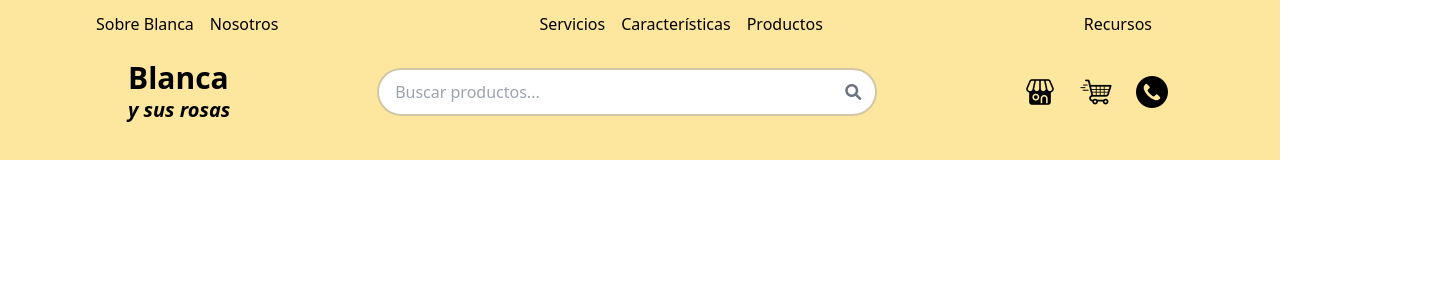
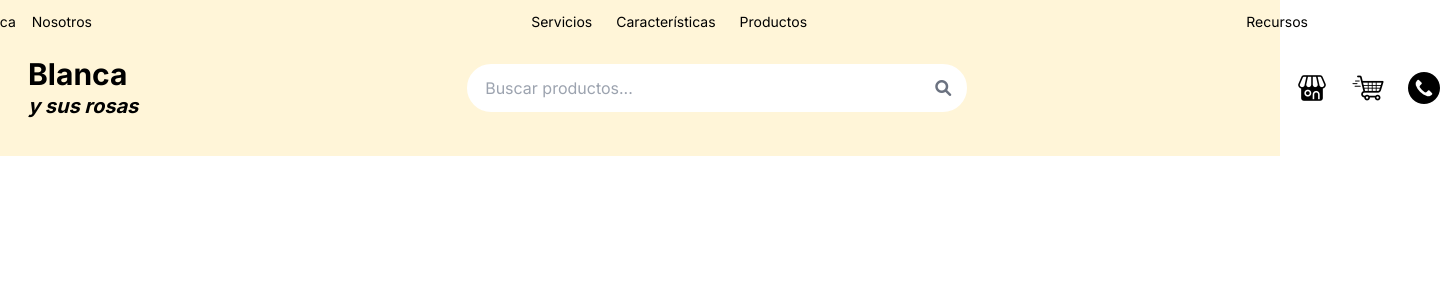
Before and after one commit to somilsdiaz/Blanca-y-sus-Rosas-E-Commerce-Web, an Angular app: page / in a window 1280 px wide. Shown: the top 300 px of the page, 1440 px wide, since content can reach past the window. Built offline with nearby package versions, Linux system fonts and the light colour scheme.

Commit message:
feat(HU0001): The header has been improved

```diff
--- a/package.json
+++ b/package.json
@@ -22,6 +22,8 @@
     "@angular/router": "^18.2.0",
     "@angular/ssr": "^18.2.11",
     "express": "^4.18.2",
+    "lucide": "^0.468.0",
+    "lucide-angular": "^0.468.0",
     "rxjs": "~7.8.0",
     "tslib": "^2.3.0",
     "zone.js": "~0.14.10"
--- a/src/app/component/header/header.component.html
+++ b/src/app/component/header/header.component.html
@@ -1,36 +1,40 @@
-<header class="bg-[#fde79e] py-3 px-4">
-    <div class="max-w-7xl mx-auto flex flex-col md:flex-row justify-between items-center text-base font-medium">
+<header class="bg-[#fff5d8] py-3 px-4">
+
+
+
+    <div class="max-w-7xl mx-auto flex flex-col md:flex-row justify-between items-center font-medium text-sm">
         <!-- Primera sección -->
-        <section class="md:ml-20 mb-2 md:mb-0">
+        <section class="hidden md:flex md:-ml-[5.5rem] f mb-2 md:mb-0">
             <ul class="flex flex-wrap space-x-4 justify-center md:justify-start">
-                <li><a href="#sobre-blanca" class="hover:underline">Sobre Blanca</a></li>
-                <li><a href="#nosotros" class="hover:underline">Nosotros</a></li>
+                <li><a href="#sobre-blanca" class="hover:text-gray-600">Sobre Blanca</a></li>
+                <li><a href="#nosotros" class="hover:text-gray-600">Nosotros</a></li>
             </ul>
         </section>
 
         <!-- Segunda sección -->
-        <section class="mb-2 md:mb-0">
-            <ul class="flex flex-wrap space-x-4 justify-center">
-                <li><a href="#servicios" class="hover:underline">Servicios</a></li>
-                <li><a href="#caracteristicas" class="hover:underline">Características</a></li>
-                <li><a href="#productos" class="hover:underline">Productos</a></li>
+        <section class="hidden md:flex mb-2 md:mb-0">
+            <ul class="flex flex-wrap space-x-6 justify-center">
+                <li><a href="#servicios" class="hover:text-gray-600">Servicios</a></li>
+                <li><a href="#caracteristicas" class="hover:text-gray-600">Características</a></li>
+                <li><a href="#productos" class="hover:text-gray-600">Productos</a></li>
             </ul>
         </section>
 
         <!-- Tercera sección -->
-        <section class="md:mr-28">
+        <section class="hidden md:flex md:-mr-11">
             <ul class="flex space-x-4 justify-center md:justify-end">
-                <li><a href="#recursos" class="hover:underline">Recursos</a></li>
+                <li><a href="#recursos" class="hover:text-gray-600">Recursos</a></li>
             </ul>
         </section>
     </div>
 
-    <div class="md:ml-28 max-w-7xl mx-auto flex flex-col md:flex-row justify-between items-center py-6">
+    <div class="md:ml-3 max-w-7xl mx-auto flex flex-col md:flex-row justify-between items-center py-3 pr-4 pl-4 md:py-6 md:pr-0 md:pl-0">
         <!-- Logotipo -->
-        <div class="text-center md:text-left mb-4 md:mb-0">
+        <div class="text-right w-full pr-3 md:pr-0 md:text-left md:w-auto mb-4 md:mb-0">
             <h1 class="text-3xl font-bold">Blanca</h1>
             <h2 class="text-xl font-semibold italic">y sus rosas</h2>
         </div>
+
 
         <div class="md:mx-4 w-full md:w-[500px] mx-auto">
             <form action="/search" method="GET" role="search" aria-label="Formulario de búsqueda" class="relative flex items-center">
@@ -40,7 +44,7 @@
                     id="search-input"
                     placeholder="Buscar productos..."
                     aria-label="Buscar productos"
-                    class="w-full h-12 pl-4 pr-12 rounded-full border-2 border-[#D1C7A4] focus:outline-none focus:border-[#b0a07f]"
+                    class="w-full h-14 md:h-12 pl-4 pr-12 rounded-full border-2 border-[#fff] focus:outline-none focus:border-[#b0a07f]"
                 />
                 <!-- Botón de lupa a la derecha -->
                 <button type="submit" aria-label="Buscar productos" class="absolute right-4 text-gray-500 hover:text-gray-700">
@@ -53,7 +57,7 @@
 
 
         <!-- Iconos de navegación -->
-        <div class="md:mr-24 flex space-x-6 mt-4 md:mt-0">
+        <div class="hidden md:flex md:-mr-44 space-x-6 mt-4 md:mt-0">
             <a href="/tienda" aria-label="Ver productos disponibles" class="hover:scale-110 transition-transform">
                 <img src="store.png" alt="Tienda" class="h-8 w-8" loading="lazy">
             </a>
--- a/src/styles.scss
+++ b/src/styles.scss
@@ -2,8 +2,9 @@
 @tailwind base;
 @tailwind components;
 @tailwind utilities;
+@import url('https://fonts.googleapis.com/css2?family=Inter:wght@400;700&display=swap');
 
 body {
     margin: 0;
-    font-family: system-ui, -apple-system, BlinkMacSystemFont, 'Segoe UI', Roboto, Oxygen, Ubuntu, Cantarell, 'Open Sans', 'Helvetica Neue', sans-serif
+    font-family: 'Inter', system-ui, -apple-system, BlinkMacSystemFont, 'Segoe UI', Roboto, Oxygen, Ubuntu, Cantarell, 'Open Sans', 'Helvetica Neue', sans-serif
 }
```
Also changed, not shown: 1 other file (tests, documents, lock files or other folders).
